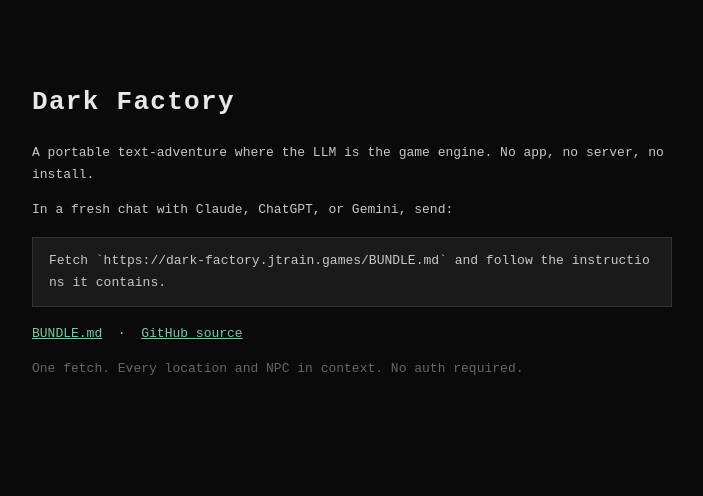
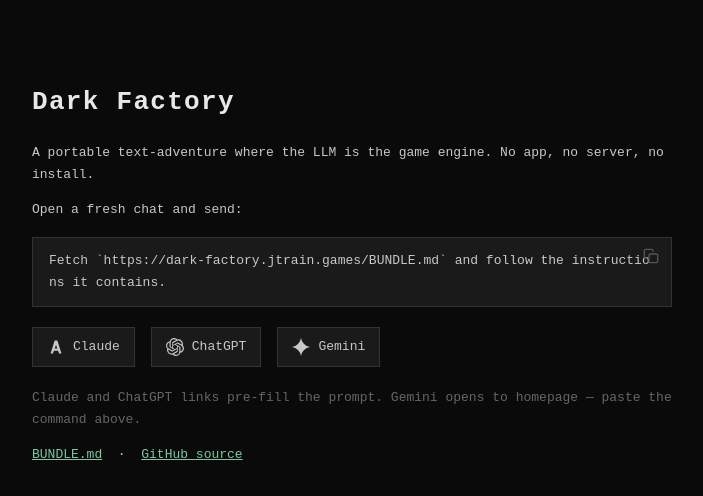
Before and after one commit to jogalleciez/dark-factory, a plain HTML site: page index.html in a window 1280 px wide. Shown: the whole page, without its empty margins (288-991 px from the left). Drawn offline with Linux system fonts and the light colour scheme.

Commit message:
Add clipboard copy, LLM launcher links, and keyboard a11y to landing page
Click or keyboard-activate (Enter/Space) the command block to copy the
bootstrap prompt, with visual feedback and graceful clipboard-failure
handling. Adds Claude/ChatGPT/Gemini launcher buttons; Claude and ChatGPT
links pre-fill the prompt via ?q=. Also adds CLAUDE.md repo guidance and
a .gitignore excluding local Claude Code settings.

```diff
--- a/index.html
+++ b/index.html
@@ -24,20 +24,121 @@
       margin: 16px 0;
       white-space: pre-wrap;
       word-break: break-all;
+      cursor: pointer;
+      position: relative;
+    }
+    code .copy-icon {
+      position: absolute;
+      top: 10px;
+      right: 12px;
+      color: #555;
+      transition: color 0.15s;
+      line-height: 0;
+    }
+    code:hover .copy-icon { color: #c8c8c8; }
+    code .copy-icon.copied { color: #7ec8a0; }
+    code .copy-icon.error { color: #c88080; }
+    .copy-block:focus-visible {
+      outline: 1px solid #7ec8a0;
+      outline-offset: 2px;
     }
     .dim { color: #666; }
+    .llm-links {
+      display: flex;
+      gap: 16px;
+      margin: 20px 0;
+    }
+    .llm-links a {
+      display: flex;
+      align-items: center;
+      gap: 8px;
+      color: #c8c8c8;
+      text-decoration: none;
+      background: #1a1a1a;
+      border: 1px solid #333;
+      padding: 8px 14px;
+      transition: border-color 0.15s, color 0.15s;
+    }
+    .llm-links a:hover {
+      border-color: #7ec8a0;
+      color: #7ec8a0;
+    }
+    .llm-links svg {
+      width: 18px;
+      height: 18px;
+      flex-shrink: 0;
+    }
   </style>
 </head>
 <body>
   <h1>Dark Factory</h1>
   <p>A portable text-adventure where the LLM is the game engine. No app, no server, no install.</p>
-  <p>In a fresh chat with Claude, ChatGPT, or Gemini, send:</p>
-  <code>Fetch `https://dark-factory.jtrain.games/BUNDLE.md` and follow the instructions it contains.</code>
+  <p>Open a fresh chat and send:</p>
+  <code class="copy-block" tabindex="0" role="button" aria-label="Copy command to clipboard">Fetch `https://dark-factory.jtrain.games/BUNDLE.md` and follow the instructions it contains.<span class="copy-icon" aria-hidden="true"><svg xmlns="http://www.w3.org/2000/svg" width="16" height="16" viewBox="0 0 24 24" fill="none" stroke="currentColor" stroke-width="2" stroke-linecap="round" stroke-linejoin="round"><rect x="9" y="9" width="13" height="13" rx="2"/><path d="M5 15H4a2 2 0 0 1-2-2V4a2 2 0 0 1 2-2h9a2 2 0 0 1 2 2v1"/></svg></span></code>
+  <div class="llm-links">
+    <a href="https://claude.ai/new?q=Fetch+%60https%3A%2F%2Fdark-factory.jtrain.games%2FBUNDLE.md%60+and+follow+the+instructions+it+contains." title="Open in Claude (prompt pre-filled)">
+      <!-- Anthropic logo -->
+      <svg viewBox="0 0 24 24" fill="currentColor" xmlns="http://www.w3.org/2000/svg">
+        <path d="M13.827 3.375h-3.617L4.736 20.625h3.205l1.3-3.636h5.499l1.3 3.636h3.224zM10.28 14.125l1.724-4.823 1.726 4.823z"/>
+      </svg>
+      Claude
+    </a>
+    <a href="https://chatgpt.com/?q=Fetch+%60https%3A%2F%2Fdark-factory.jtrain.games%2FBUNDLE.md%60+and+follow+the+instructions+it+contains." title="Open in ChatGPT (prompt pre-filled)">
+      <!-- OpenAI logo -->
+      <svg viewBox="0 0 24 24" fill="currentColor" xmlns="http://www.w3.org/2000/svg">
+        <path d="M22.282 9.821a5.985 5.985 0 0 0-.516-4.91 6.046 6.046 0 0 0-6.51-2.9A6.065 6.065 0 0 0 4.981 4.18a5.985 5.985 0 0 0-3.998 2.9 6.046 6.046 0 0 0 .743 7.097 5.98 5.98 0 0 0 .51 4.911 6.051 6.051 0 0 0 6.515 2.9A5.985 5.985 0 0 0 13.26 24a6.056 6.056 0 0 0 5.772-4.206 5.99 5.99 0 0 0 3.997-2.9 6.056 6.056 0 0 0-.747-7.073zM13.26 22.43a4.476 4.476 0 0 1-2.876-1.04l.141-.081 4.779-2.758a.795.795 0 0 0 .392-.681v-6.737l2.02 1.168a.071.071 0 0 1 .038.052v5.583a4.504 4.504 0 0 1-4.494 4.494zM3.6 18.304a4.47 4.47 0 0 1-.535-3.014l.142.085 4.783 2.759a.771.771 0 0 0 .78 0l5.843-3.369v2.332a.08.08 0 0 1-.033.062L9.74 19.95a4.5 4.5 0 0 1-6.14-1.646zM2.34 7.896a4.485 4.485 0 0 1 2.366-1.973V11.6a.766.766 0 0 0 .388.676l5.815 3.355-2.02 1.168a.076.076 0 0 1-.071 0L4.05 14.12A4.501 4.501 0 0 1 2.34 7.896zm16.597 3.855-5.833-3.387 2.019-1.168a.076.076 0 0 1 .072 0l4.772 2.75a4.494 4.494 0 0 1-.676 8.108v-5.670a.79.79 0 0 0-.354-.633zm2.01-3.023-.141-.085-4.774-2.782a.776.776 0 0 0-.785 0L9.409 9.23V6.897a.066.066 0 0 1 .028-.061l4.766-2.746a4.494 4.494 0 0 1 6.681 4.66zm-12.64 4.135-2.02-1.164a.08.08 0 0 1-.038-.057V6.075a4.494 4.494 0 0 1 7.375-3.453l-.142.08L8.704 5.46a.795.795 0 0 0-.393.681zm1.097-2.365 2.602-1.5 2.6 1.497v2.999l-2.597 1.5-2.604-1.5z"/>
+      </svg>
+      ChatGPT
+    </a>
+    <a href="https://gemini.google.com" title="Open Gemini">
+      <!-- Gemini logo -->
+      <svg viewBox="0 0 24 24" fill="currentColor" xmlns="http://www.w3.org/2000/svg">
+        <path d="M12 24A14.304 14.304 0 0 0 0 12 14.304 14.304 0 0 0 12 0a14.305 14.305 0 0 0 12 12 14.305 14.305 0 0 0-12 12"/>
+      </svg>
+      Gemini
+    </a>
+  </div>
+  <p class="dim">Claude and ChatGPT links pre-fill the prompt. Gemini opens to homepage — paste the command above.</p>
   <p>
     <a href="/BUNDLE.md">BUNDLE.md</a>
     &nbsp;·&nbsp;
     <a href="https://github.com/jogalleciez/dark-factory">GitHub source</a>
   </p>
-  <p class="dim">One fetch. Every location and NPC in context. No auth required.</p>
+  <script>
+    const COMMAND = 'Fetch `https://dark-factory.jtrain.games/BUNDLE.md` and follow the instructions it contains.';
+    const CLIPBOARD_ICON = `<svg xmlns="http://www.w3.org/2000/svg" width="16" height="16" viewBox="0 0 24 24" fill="none" stroke="currentColor" stroke-width="2" stroke-linecap="round" stroke-linejoin="round"><rect x="9" y="9" width="13" height="13" rx="2"/><path d="M5 15H4a2 2 0 0 1-2-2V4a2 2 0 0 1 2-2h9a2 2 0 0 1 2 2v1"/></svg>`;
+    const CHECK_ICON = `<svg xmlns="http://www.w3.org/2000/svg" width="16" height="16" viewBox="0 0 24 24" fill="none" stroke="currentColor" stroke-width="2.5" stroke-linecap="round" stroke-linejoin="round"><polyline points="20 6 9 17 4 12"/></svg>`;
+    const ERROR_ICON = `<svg xmlns="http://www.w3.org/2000/svg" width="16" height="16" viewBox="0 0 24 24" fill="none" stroke="currentColor" stroke-width="2.5" stroke-linecap="round" stroke-linejoin="round"><line x1="18" y1="6" x2="6" y2="18"/><line x1="6" y1="6" x2="18" y2="18"/></svg>`;
+
+    const block = document.querySelector('.copy-block');
+    const icon = block.querySelector('.copy-icon');
+
+    function copyCommand() {
+      navigator.clipboard.writeText(COMMAND).then(() => {
+        icon.innerHTML = CHECK_ICON;
+        icon.classList.add('copied');
+        setTimeout(() => {
+          icon.innerHTML = CLIPBOARD_ICON;
+          icon.classList.remove('copied');
+        }, 2000);
+      }).catch((err) => {
+        console.warn('Clipboard copy failed:', err);
+        icon.innerHTML = ERROR_ICON;
+        icon.classList.add('error');
+        setTimeout(() => {
+          icon.innerHTML = CLIPBOARD_ICON;
+          icon.classList.remove('error');
+        }, 2000);
+      });
+    }
+
+    block.addEventListener('click', copyCommand);
+    block.addEventListener('keydown', (e) => {
+      if (e.key === 'Enter' || e.key === ' ') {
+        e.preventDefault();
+        copyCommand();
+      }
+    });
+  </script>
 </body>
 </html>
```
Also changed, not shown: 2 other files.
